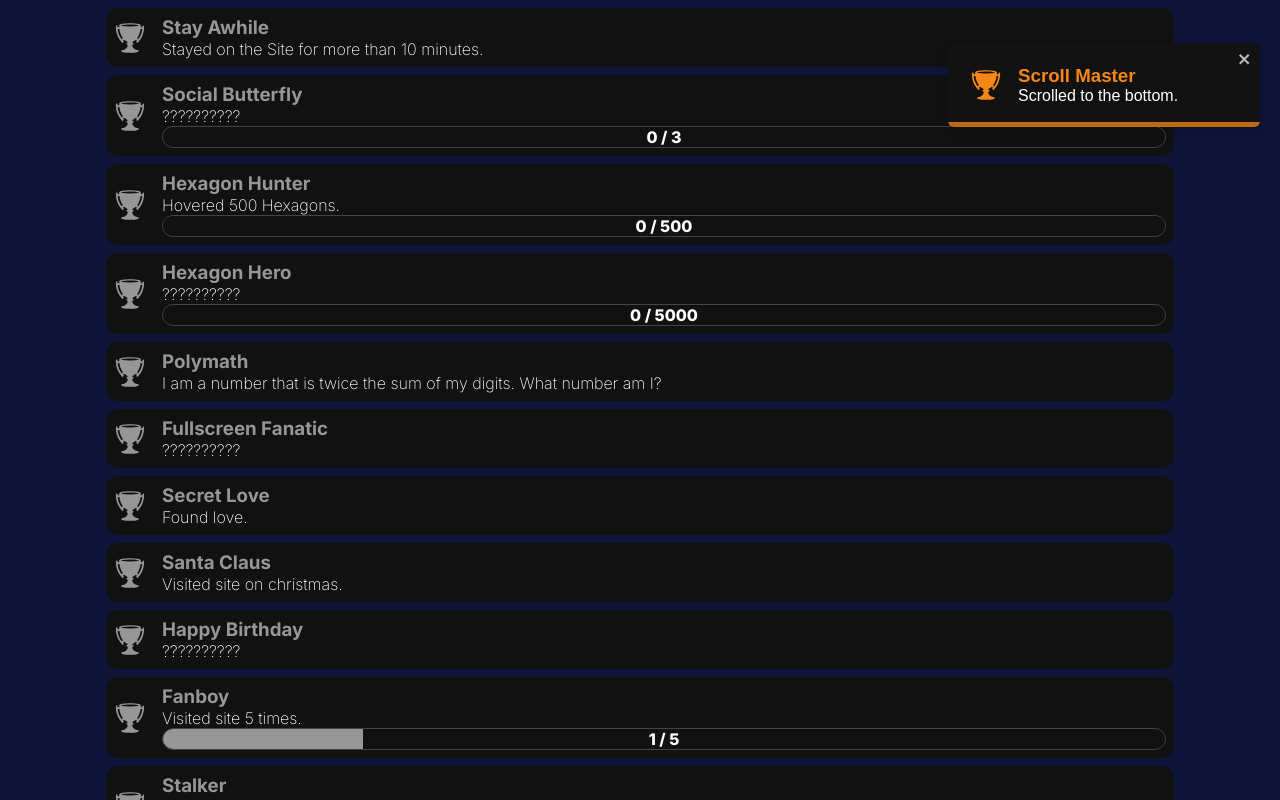
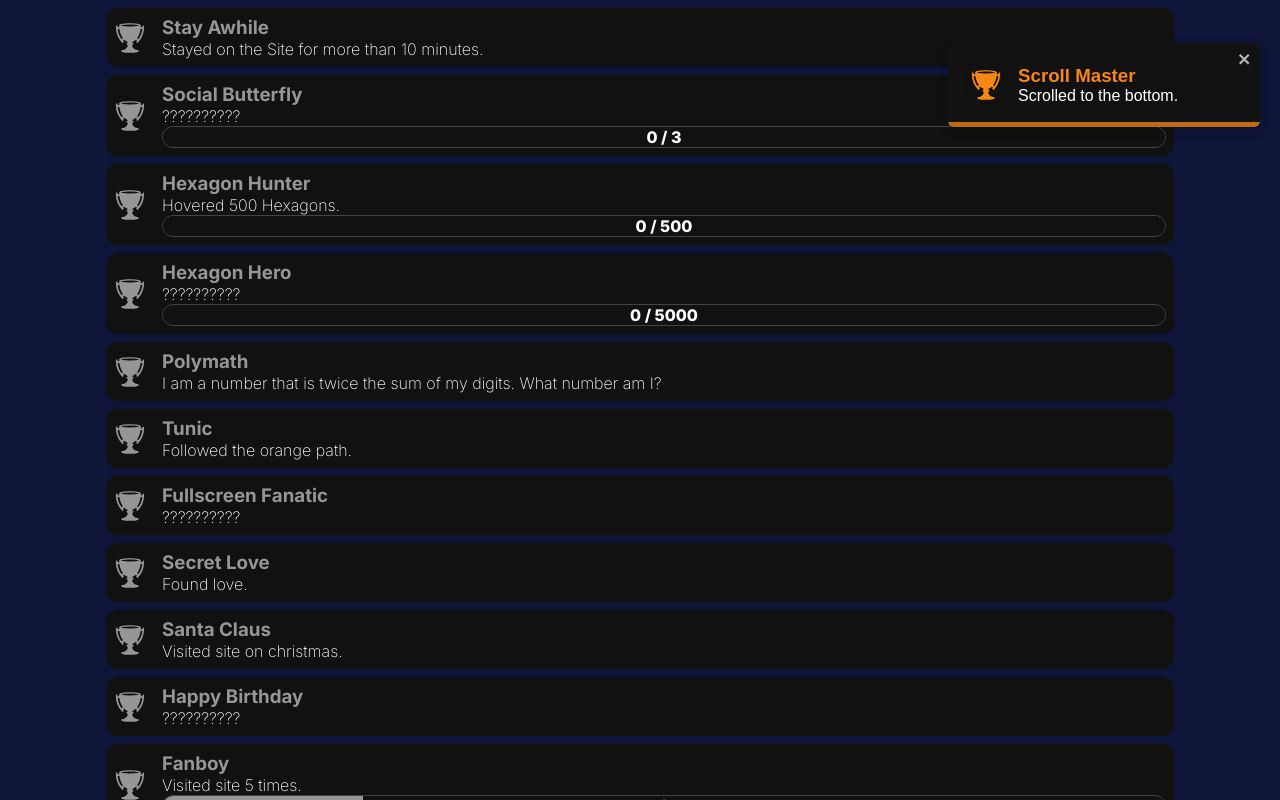
Before and after one commit to TobiasWust/tobiaswust2024, a Next.js app: page /achievements in a window 1280 px wide. Shown: the part 637-1437 px from the top of the page. Built offline with nearby package versions, Linux system fonts and the light colour scheme.

Commit message:
add tunic background

```diff
--- a/src/components/About.module.scss
+++ b/src/components/About.module.scss
@@ -5,6 +5,10 @@
   margin: 1rem;
   border-radius: 40px;
   border: 1px solid var(--wu-orange);
+  background-image: url("/path.svg");
+  background-size: contain;
+  background-repeat: repeat-y;
+  background-position-x: center;
 
   p {
     margin: inherit;
--- a/src/data/achievements.tsx
+++ b/src/data/achievements.tsx
@@ -93,6 +93,11 @@ const achievements: Achievement[] = [
     description: 'I am a number that is twice the sum of my digits. What number am I?',
   },
   {
+    label: 'Tunic',
+    id: 'tunic',
+    description: 'Followed the orange path.',
+  },
+  {
     label: 'Fullscreen Fanatic',
     id: 'fullscreenFanatic',
     description: 'Viewed the website in fullscreen mode.',
```
Also changed, not shown: public/path.svg (added), 1 other file (tests, documents, lock files or other folders).
